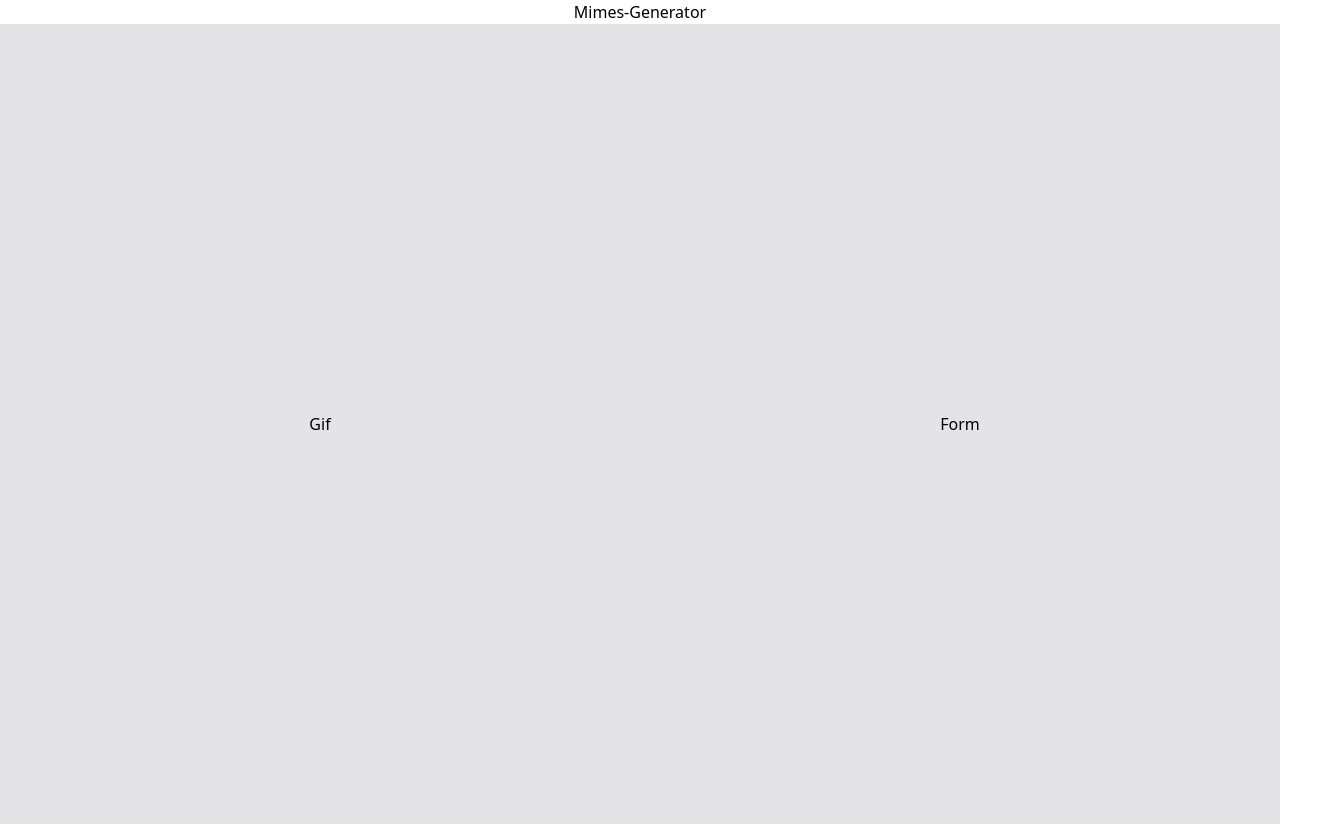
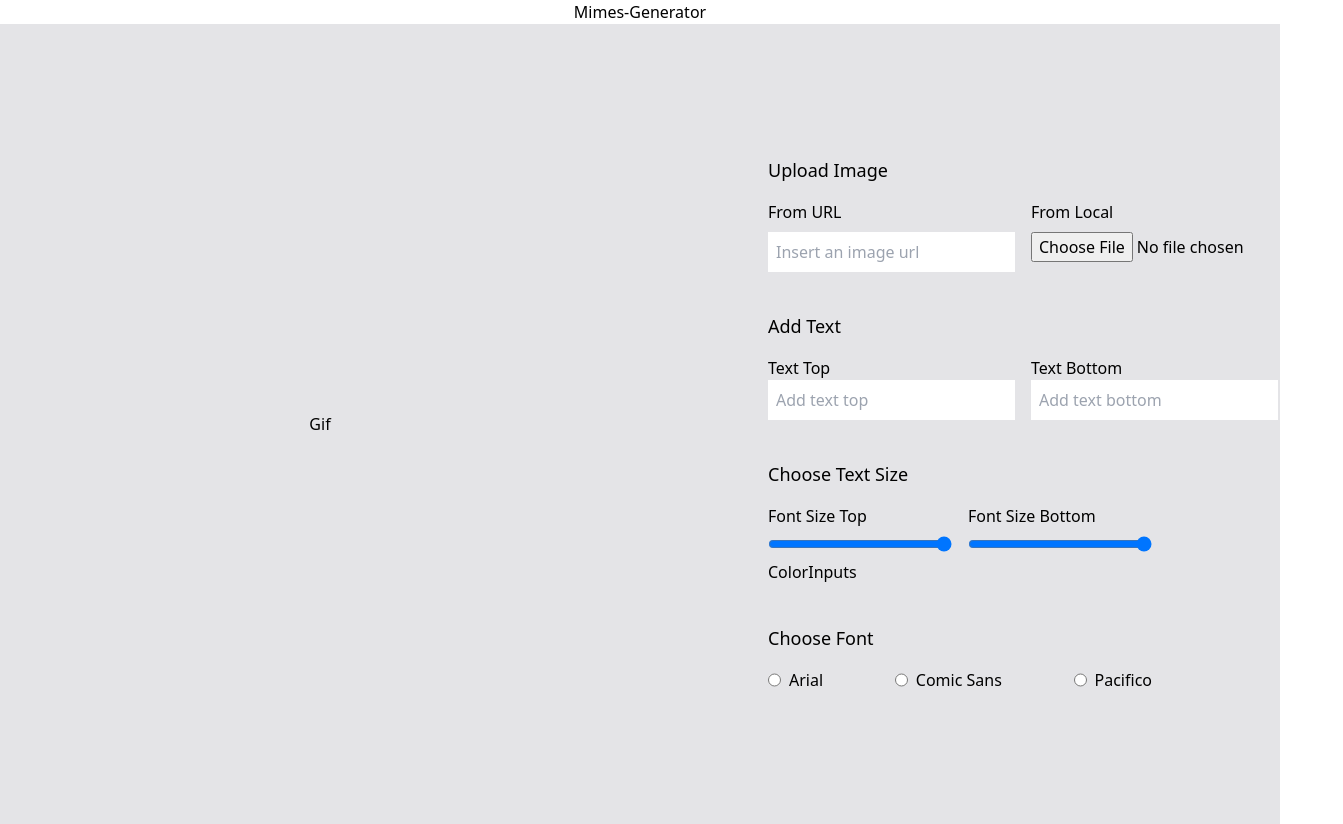
Before and after one commit to NewDeLi/meme-generator, a React (Vite) app: page / in a window 1280 px wide. Shown: the whole page, 1343 px wide, since content can reach past the window. Built offline with nearby package versions, Linux system fonts and the light colour scheme.

Commit message:
create form section view

```diff
--- /dev/null
+++ b/src/components/ColorInputs.tsx
@@ -0,0 +1,8 @@
+import React from 'react'
+
+export const ColorInputs = () => {
+    //TODO: use libary react-color for this
+  return (
+    <div>ColorInputs</div>
+  )
+}
--- /dev/null
+++ b/src/components/FontInputs.tsx
@@ -0,0 +1,23 @@
+import React from "react";
+
+export const FontInputs = () => {
+  return (
+    <fieldset>
+      <legend className="text-lg pb-4 pt-8">Choose Font</legend>
+      <div className="flex flex-col justify-center sm:justify-between sm:flex-row">
+        <label htmlFor="arial" className="flex gap-2">
+          <input type="radio" id="arial" name="font" value="Arial" />
+          Arial
+        </label>
+        <label htmlFor="comicSans" className="flex gap-2">
+          <input type="radio" id="comicSans" name="font" value="Comic Sans" />
+          Comic Sans
+        </label>
+        <label htmlFor="pacifico" className="flex gap-2">
+          <input type="radio" id="pacifico" name="font" value="Pacifico" />
+          Pacifico
+        </label>
+      </div>
+    </fieldset>
+  );
+};
--- a/src/components/FormSection.tsx
+++ b/src/components/FormSection.tsx
@@ -1,5 +1,20 @@
 import React from "react";
+import { ColorInputs } from "./ColorInputs";
+import { FontInputs } from "./FontInputs";
+import { ImageInputs } from "./ImageInputs";
+import { TextInputs } from "./TextInputs";
+import { TextSizeInputs } from "./TextSizeInputs";
 
 export const FormSection = () => {
-  return <section>Form</section>;
+  return (
+    <section className="h-full w-full flex justify-center ">
+      <form className="flex flex-col justify-around w-full p-8 sm:p-32">
+        <ImageInputs />
+        <TextInputs />
+        <TextSizeInputs />
+        <ColorInputs />
+        <FontInputs />
+      </form>
+    </section>
+  );
 };
--- /dev/null
+++ b/src/components/ImageInputs.tsx
@@ -0,0 +1,25 @@
+import React from "react";
+
+export const ImageInputs = () => {
+  return (
+    <fieldset>
+      <legend className="text-lg pb-4 ">Upload Image</legend>
+      <div className="flex flex-col sm:justify-between gap-4 sm:flex-row">
+        <label className="flex flex-col gap-2 w-full" htmlFor="urlImage">
+          From URL
+          <input
+            type="text"
+            id="urlImage"
+            name="urlImage"
+            placeholder="Insert an image url"
+            className="p-2"
+          />
+        </label>
+        <label className="flex flex-col gap-2 w-full" htmlFor="userImage">
+          From Local
+          <input type="file" id="userImage" name="userImage" />
+        </label>
+      </div>
+    </fieldset>
+  );
+};
--- /dev/null
+++ b/src/components/TextInputs.tsx
@@ -0,0 +1,31 @@
+import React from "react";
+
+export const TextInputs = () => {
+  return (
+    <fieldset>
+        <legend className="text-lg pb-4 pt-8">Add Text</legend>
+      <div className="flex flex-col sm:justify-between gap-4 sm:flex-row">
+        <label className="flex flex-col w-full" htmlFor="textTop">
+          Text Top
+          <input
+            type="text"
+            id="textTop"
+            name="textTop"
+            placeholder="Add text top"
+            className="p-2"
+          />
+        </label>
+        <label className="flex flex-col w-full" htmlFor="textBottom">
+          Text Bottom
+          <input
+            type="text"
+            id="textBottom"
+            name="textBottom"
+            placeholder="Add text bottom"
+            className="p-2"
+          />
+        </label>
+      </div>
+    </fieldset>
+  );
+};
--- /dev/null
+++ b/src/components/TextSizeInputs.tsx
@@ -0,0 +1,33 @@
+import React from "react";
+
+export const TextSizeInputs = () => {
+  return (
+    <fieldset>
+      <legend className="text-lg pb-4 pt-8">Choose Text Size</legend>
+      <div className="flex flex-col justify-between gap-4 sm:flex-row">
+        <label className="flex flex-col gap-2 w-full" htmlFor="fontSizeTop">
+          Font Size Top
+          <input
+            type="range"
+            id="fontSizeTop"
+            name="fontSizeTop"
+            min="2"
+            max="40"
+            step="2"
+          />
+        </label>
+        <label className="flex flex-col gap-2 w-full" htmlFor="fontSizeBottom">
+          Font Size Bottom
+          <input
+            type="range"
+            id="fontSizeBottom"
+            name="fontSizeBottom"
+            min="2"
+            max="40"
+            step="2"
+          />
+        </label>
+      </div>
+    </fieldset>
+  );
+};
```
